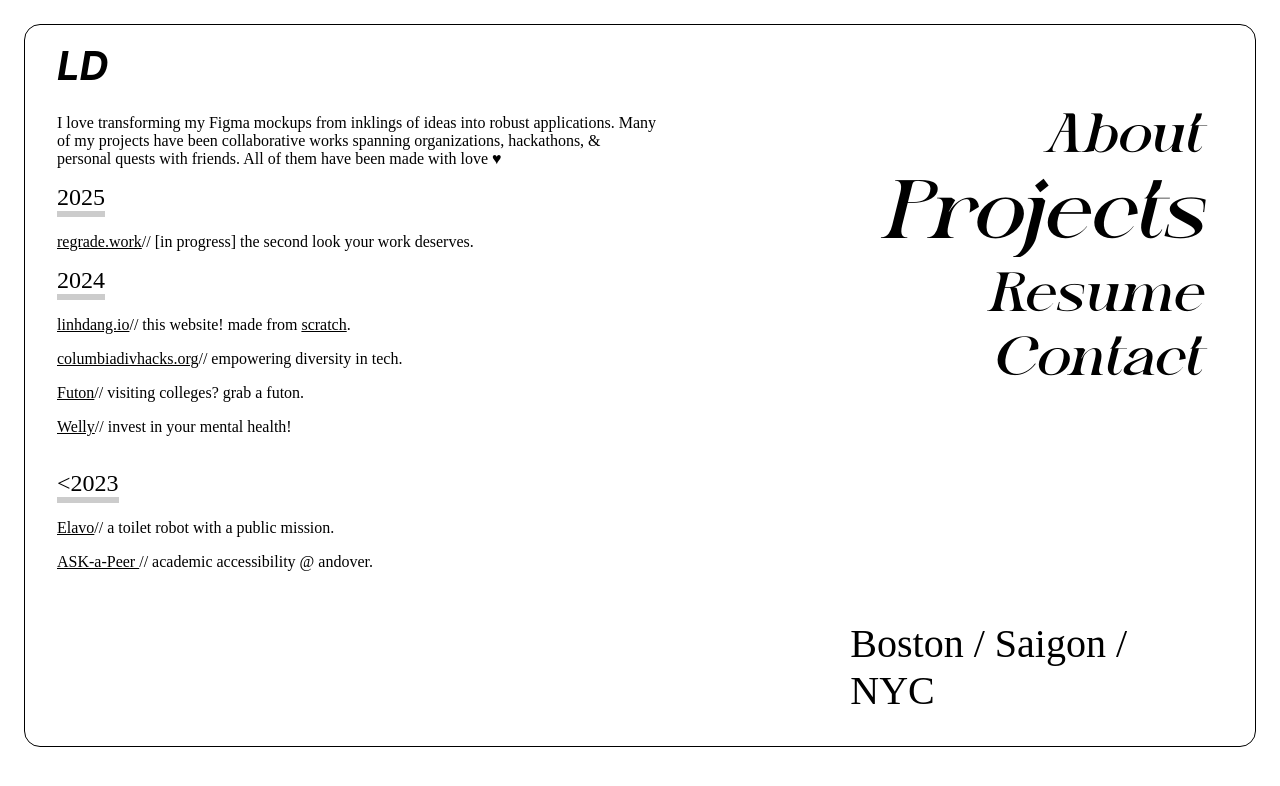
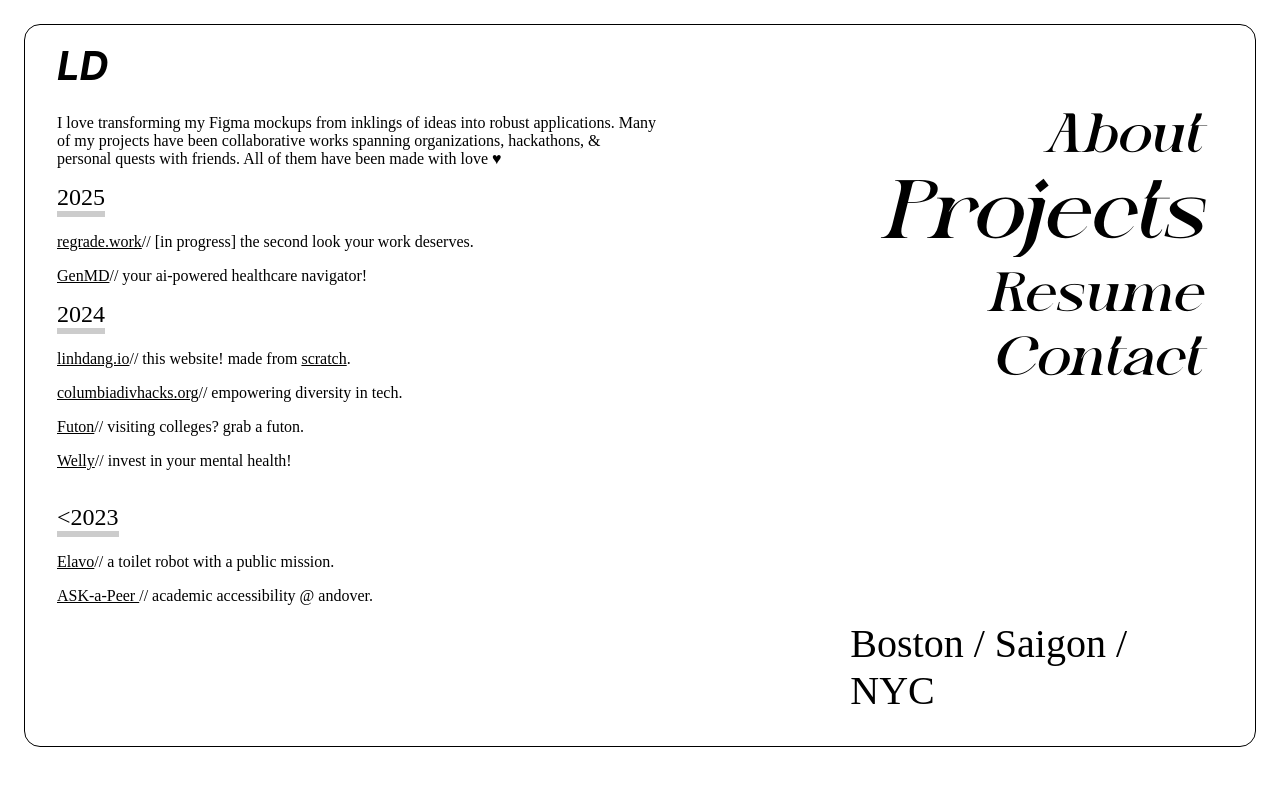
Before and after one commit to ldang04/linhdang.io, a React (Create React App) app: page / in a window 1280 px wide. Both pictures are taken after a click on the button "Projects". Shown: the top 786 px of the page. Built offline with nearby package versions, Linux system fonts and the light colour scheme; a web font is replaced by a local one.

Commit message:
added genmd

```diff
--- a/src/components/sections/Projects.js
+++ b/src/components/sections/Projects.js
@@ -23,6 +23,11 @@ const Projects = () => {
                         <a href="#">regrade.work</a>
 
                         // [in progress] the second look your work deserves.
+                    </li>
+                    <li>
+                        <a href="https://devpost.com/software/genmd">GenMD</a>
+
+                        // your ai-powered healthcare navigator!
                     </li>
                 </ul>
                 <h2>
```
